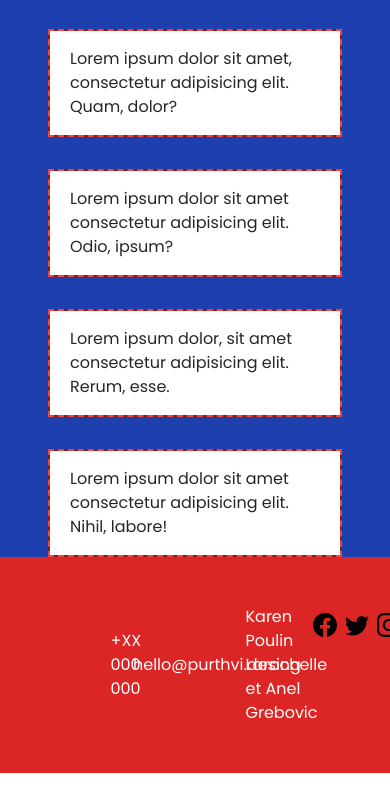
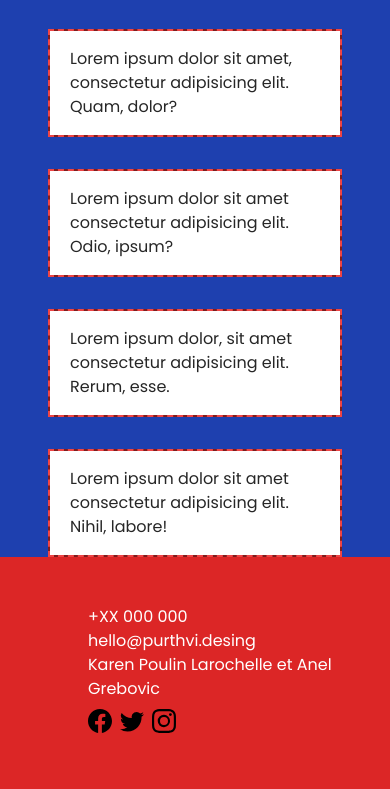
Before and after one commit to KarenPoulin/Siteweb-Tailwind-Super-Mario-Bros-Movie, a website: page tournage.html in a window 390 px wide. Shown: the part 3302-4091 px from the top of the page. Drawn offline with nearby package versions, Linux system fonts and the light colour scheme; files that its build step writes are made by us from their sources.

Commit message:
Update tournage.html

```diff
--- a/tournage.html
+++ b/tournage.html
@@ -502,7 +502,7 @@
                     </div>
                 </div>
             </div>
-
+        </div>
 
     </section>
 
@@ -512,8 +512,8 @@
 
     <section class="bg-red-600  container-fluid grid grid-cols-1 h-full p-12 md:items-center xl:px-16 ">
 
-        <div class="grid grid-cols-12 grid-rows-1 gap-4 ml-10">
-            <div class="col-start-2 flex items-center">
+        <div class="sm:grid grid-cols-12 md:grid grid-cols-12 lg:grid grid-cols-12 grid-rows-1 gap-4 ml-10 ">
+            <div class="col-start-2 flex items-center  ">
                 <p>+XX 000 000</p>
             </div>
             <div class="col-start-3 flex items-center">
```
